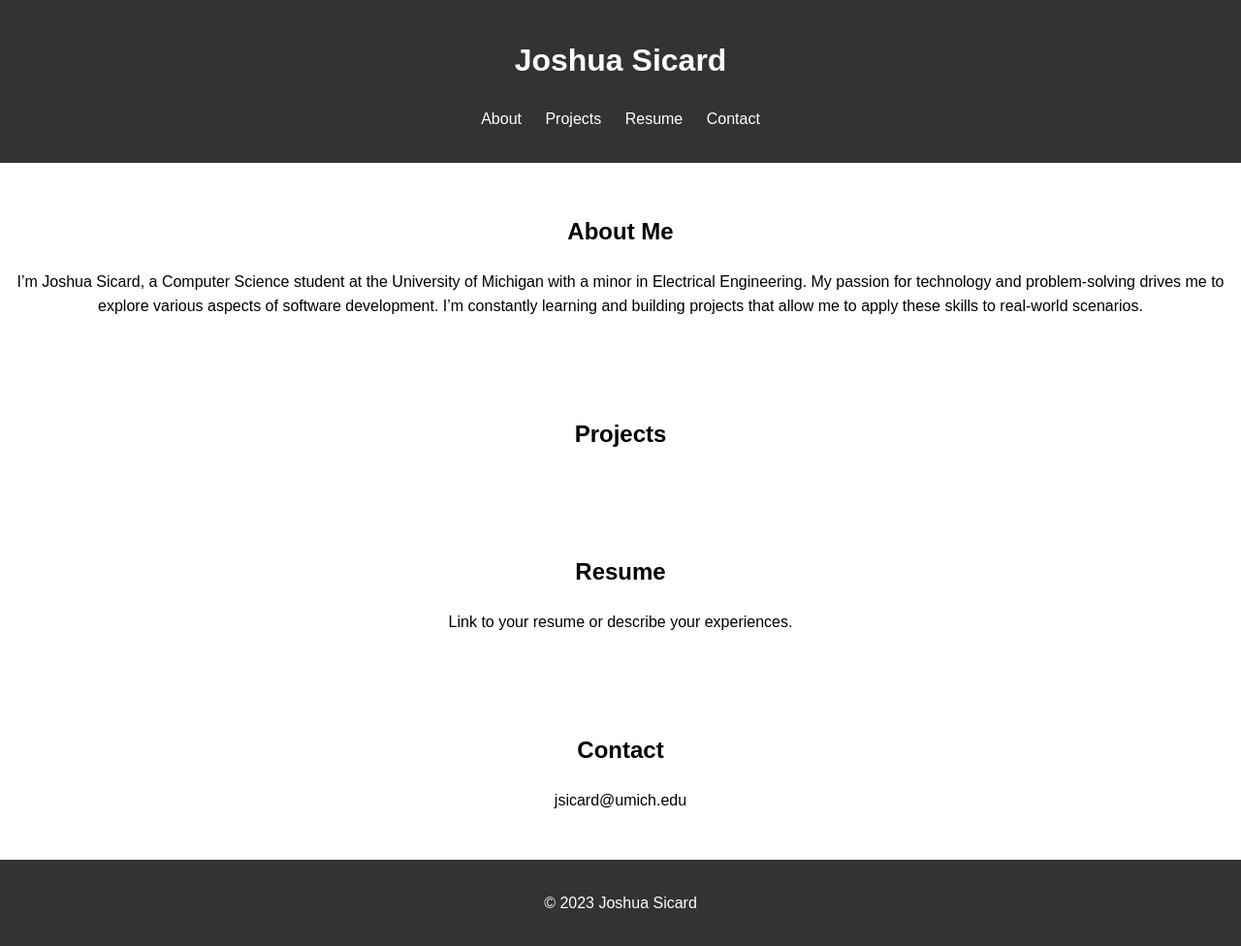
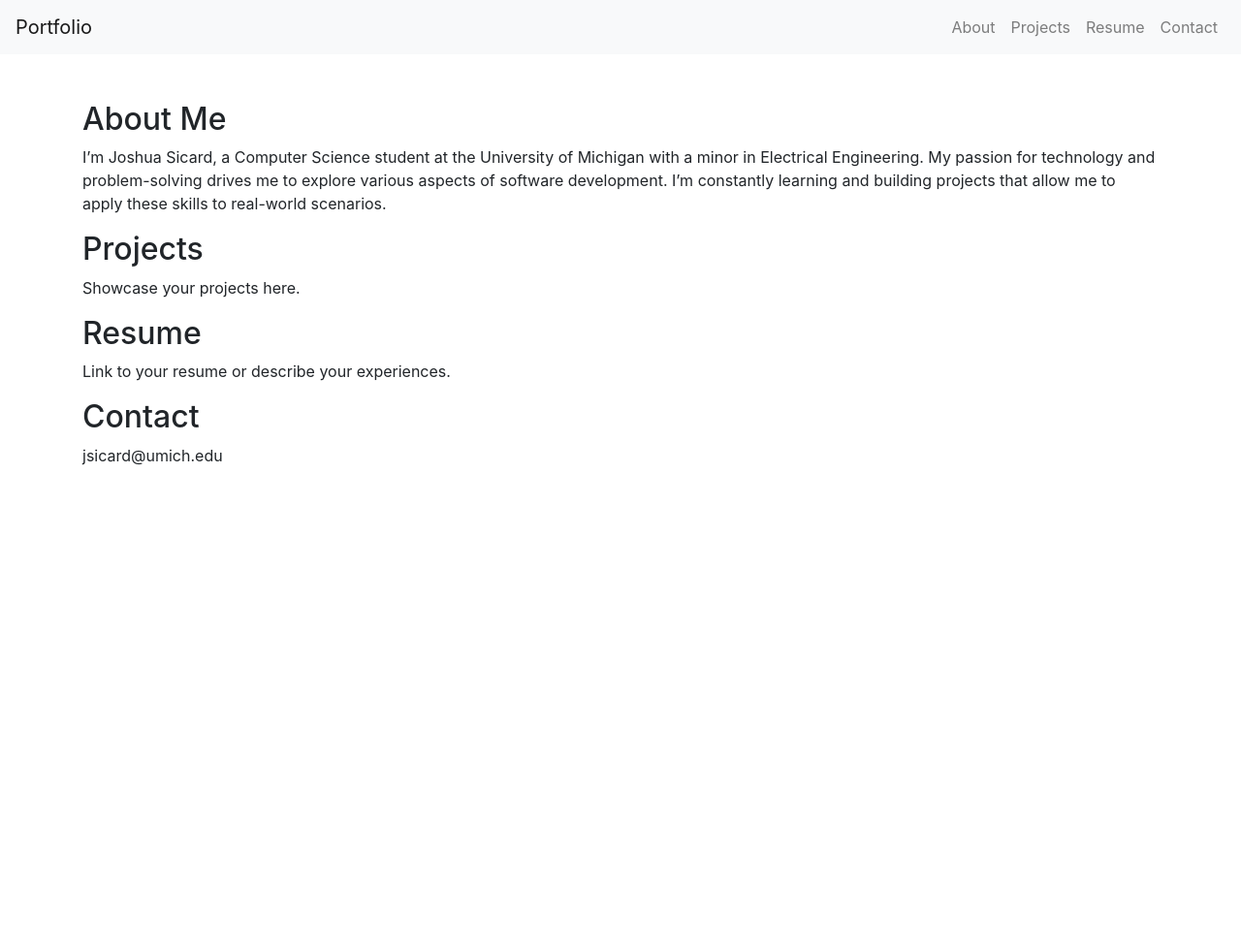
Before and after one commit to jsicard833/jsicard833.github.io, a plain HTML site: page index.html in a window 1280 px wide. Shown: the whole page at 97% size. After the commit the page ends 800 px from the top, so only its background shows below. Drawn offline with nearby package versions, Linux system fonts and the light colour scheme.

Commit message:
Change style

```diff
--- a/css/style.css
+++ b/css/style.css
@@ -1,40 +1,17 @@
 body {
-    font-family: Arial, sans-serif;
-    margin: 0;
-    padding: 0;
-    line-height: 1.6;
+    font-family: 'Roboto', sans-serif;
 }
 
-header {
-    background: #333;
-    color: #fff;
-    padding: 1rem 0;
-    text-align: center;
+h2 {
+    margin-top: 2rem;
+    font-weight: 700;
 }
 
-nav ul {
-    list-style: none;
-    padding: 0;
-}
-
-nav ul li {
-    display: inline;
-    margin: 0 10px;
-}
-
-nav ul li a {
-    color: #fff;
-    text-decoration: none;
-}
-
-section {
-    padding: 2rem 0;
-    text-align: center;
+p {
+    margin-bottom: 1rem;
 }
 
 footer {
-    background: #333;
-    color: #fff;
+    background-color: #f8f9fa;
     padding: 1rem 0;
-    text-align: center;
 }
--- a/index.html
+++ b/index.html
@@ -3,22 +3,24 @@
 <head>
     <meta charset="UTF-8">
     <meta name="viewport" content="width=device-width, initial-scale=1.0">
-    <title>Your Name - Portfolio</title>
-    <link rel="stylesheet" href="css/style.css">
+    <title>Joshua Sicard's Portfolio</title>
+    <link rel="stylesheet" href="https://stackpath.bootstrapcdn.com/bootstrap/4.5.2/css/bootstrap.min.css">
+    <link href="https://fonts.googleapis.com/css2?family=Roboto:wght@400;700&display=swap" rel="stylesheet">
+    <link rel="stylesheet" href="css/styles.css">
 </head>
 <body>
-    <header>
-        <h1>Joshua Sicard</h1>
-        <nav>
-            <ul>
-                <li><a href="#about">About</a></li>
-                <li><a href="#projects">Projects</a></li>
-                <li><a href="#resume">Resume</a></li>
-                <li><a href="#contact">Contact</a></li>
+    <nav class="navbar navbar-expand-lg navbar-light bg-light">
+        <a class="navbar-brand" href="#">Portfolio</a>
+        <div class="collapse navbar-collapse" id="navbarNav">
+            <ul class="navbar-nav ml-auto">
+                <li class="nav-item"><a class="nav-link" href="#about">About</a></li>
+                <li class="nav-item"><a class="nav-link" href="#projects">Projects</a></li>
+                <li class="nav-item"><a class="nav-link" href="#resume">Resume</a></li>
+                <li class="nav-item"><a class="nav-link" href="#contact">Contact</a></li>
             </ul>
-        </nav>
-    </header>
-    <main>
+        </div>
+    </nav>
+    <main class="container mt-5">
         <section id="about">
             <h2>About Me</h2>
             <p>I’m Joshua Sicard, a Computer Science student at the University of Michigan with a minor in Electrical Engineering.
@@ -27,7 +29,7 @@
         </section>
         <section id="projects">
             <h2>Projects</h2>
-            <!-- Add project descriptions here -->
+            <p>Showcase your projects here.</p>
         </section>
         <section id="resume">
             <h2>Resume</h2>
@@ -38,9 +40,9 @@
             <p>jsicard@umich.edu</p>
         </section>
     </main>
-    <footer>
-        <p>&copy; 2023 Joshua Sicard</p>
-    </footer>
+    <script src="https://code.jquery.com/jquery-3.5.1.slim.min.js"></script>
+    <script src="https://cdn.jsdelivr.net/npm/@popperjs/core@2.5.4/dist/umd/popper.min.js"></script>
+    <script src="https://stackpath.bootstrapcdn.com/bootstrap/4.5.2/js/bootstrap.min.js"></script>
     <script src="js/main.js"></script>
 </body>
 </html>
```
